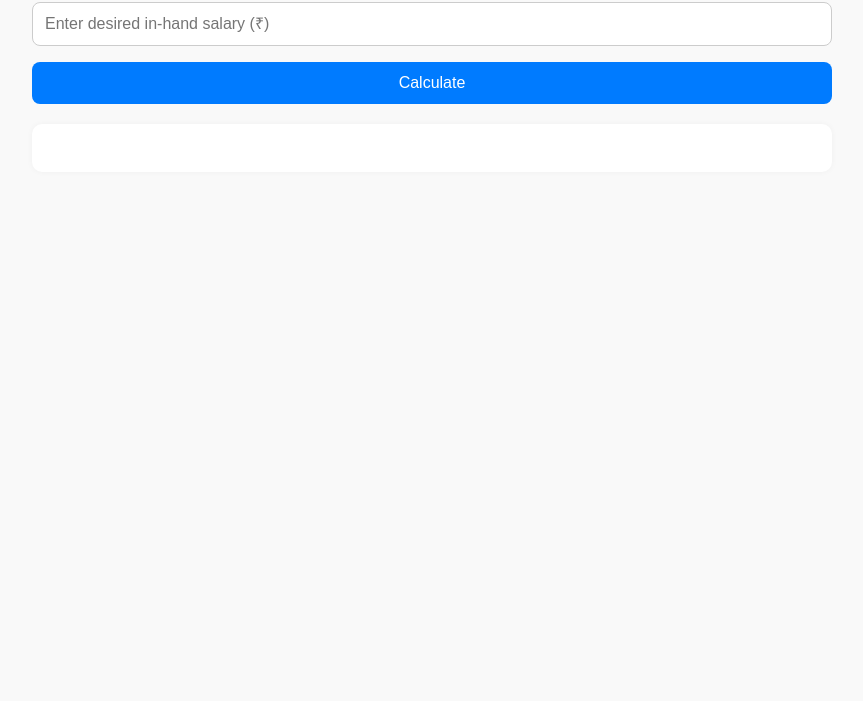
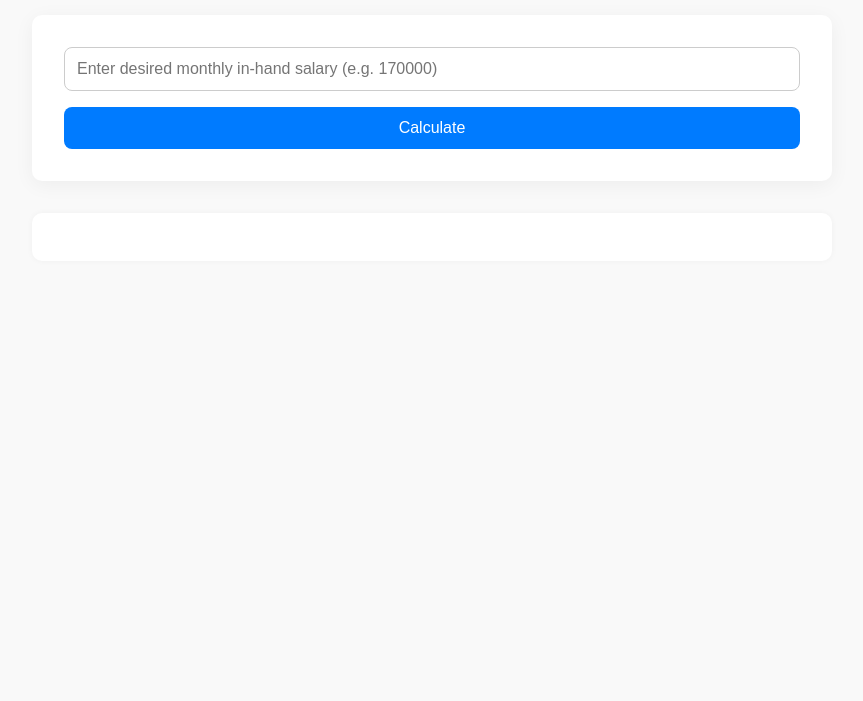
Before and after one commit to shuan24/reverse-ctc-calculator, a plain HTML site: page index.html in a window 1280 px wide. Shown: the part 99-800 px from the top of the page, without its empty margins (208-1071 px from the left). Drawn offline with Linux system fonts and the light colour scheme.

Commit message:
Update index.html

```diff
--- a/index.html
+++ b/index.html
@@ -2,19 +2,20 @@
 <html lang="en">
 <head>
   <meta charset="UTF-8">
+  <meta name="viewport" content="width=device-width, initial-scale=1">
   <title>Reverse CTC Calculator</title>
+  <link href="https://fonts.googleapis.com/css2?family=Inter:wght@400;600&display=swap" rel="stylesheet">
   <link rel="stylesheet" href="style.css">
-  <link href="https://fonts.googleapis.com/css2?family=Inter:wght@400;600;700&display=swap" rel="stylesheet">
-
 </head>
 <body>
-  <h2>Reverse CTC Calculator</h2>
-  <input type="number" id="netSalary" placeholder="Enter desired in-hand salary (₹)" />
-  <button onclick="calculateCTC()">Calculate</button>
-
-  <div id="output" style="margin-top:20px;"></div>
-
+  <div class="container">
+    <h1>Reverse CTC Calculator</h1>
+    <form id="salaryForm">
+      <input type="number" id="desiredSalary" placeholder="Enter desired monthly in-hand salary (e.g. 170000)" required>
+      <button type="submit">Calculate</button>
+    </form>
+    <div id="output"></div>
+  </div>
   <script src="script.js"></script>
-
 </body>
 </html>
```
